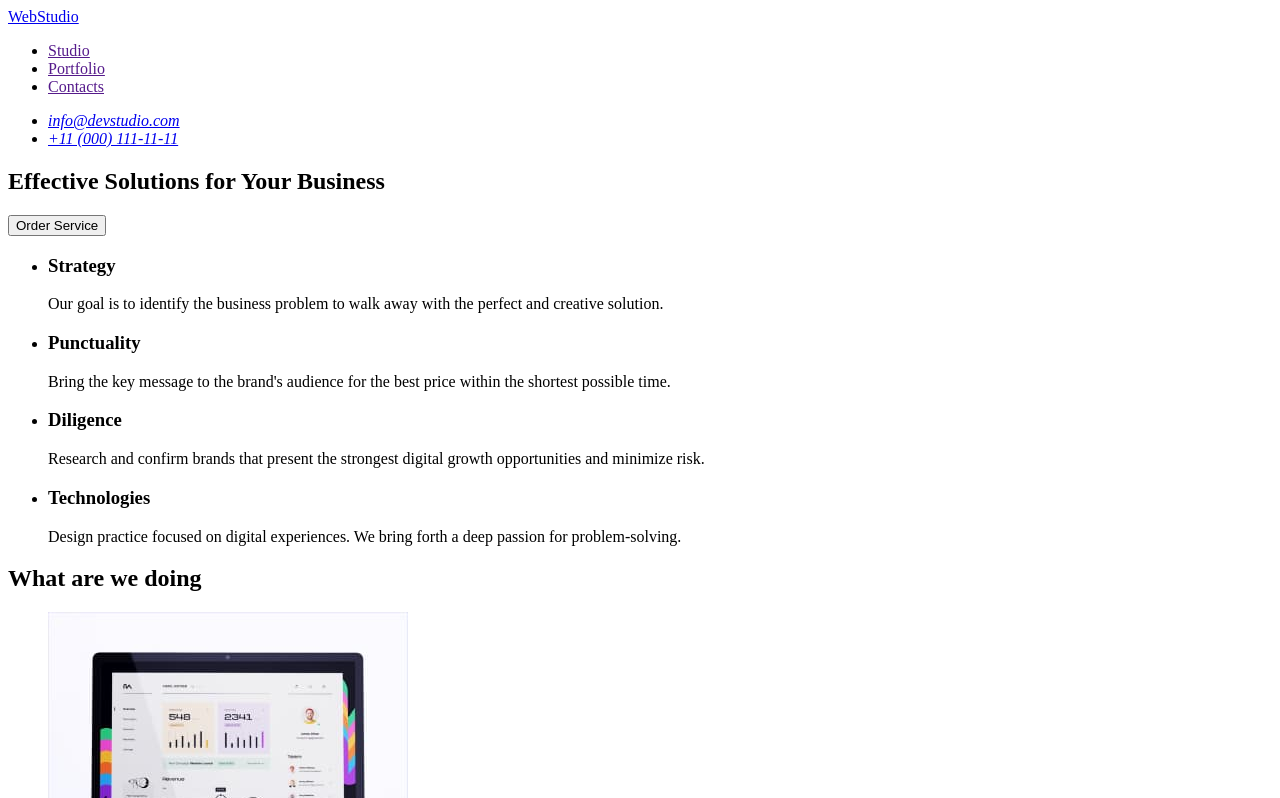
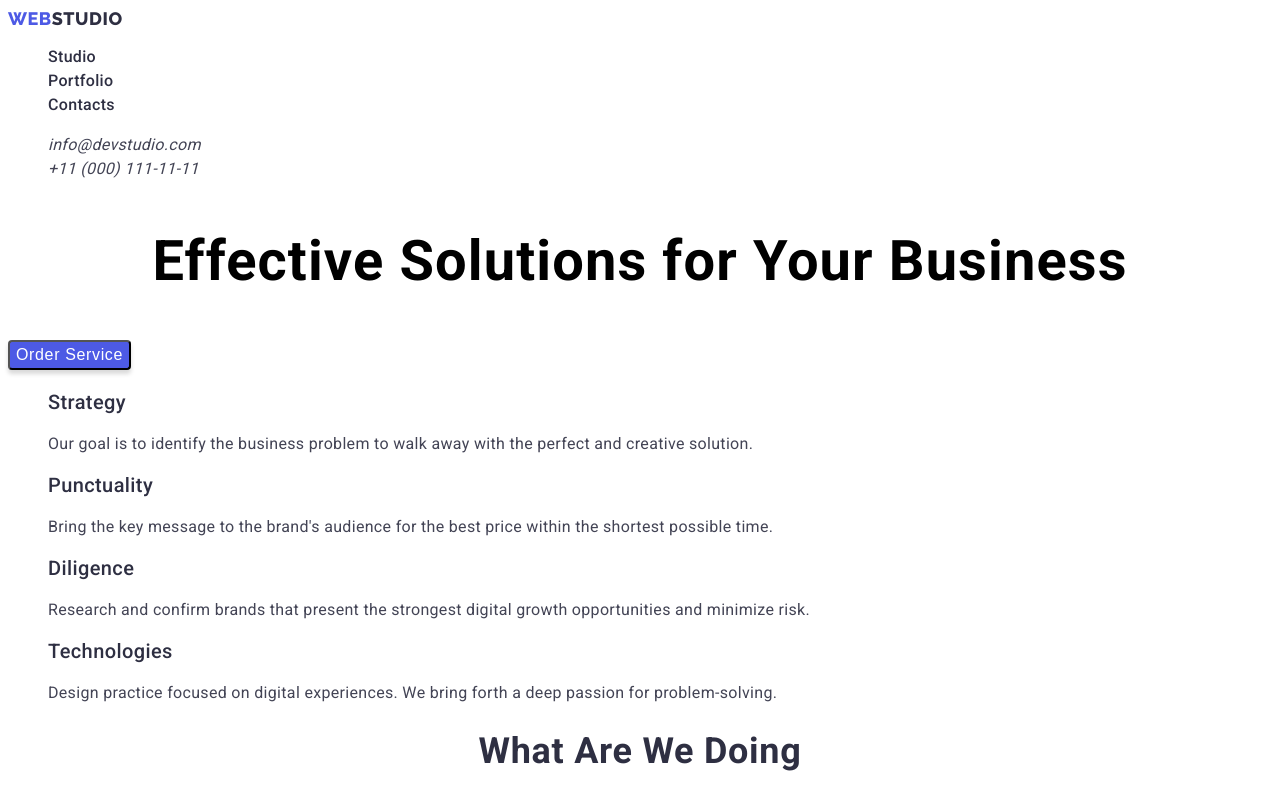
Before and after one commit to AliciaGrykhno/homework-01, a plain HTML site: page index.html in a window 1280 px wide. Shown: the top 798 px of the page. Drawn offline with Linux system fonts and the light colour scheme.

Commit message:
updates for homework-01

```diff
--- a/index.html
+++ b/index.html
@@ -5,67 +5,91 @@
     <meta http-equiv="X-UA-Compatible" content="IE=edge" />
     <meta name="viewport" content="width=device-width, initial-scale=1.0" />
     <title>Effective Solutions for Your Business</title>
+    <link rel="preconnect" href="https://fonts.googleapis.com" />
+    <link rel="preconnect" href="https://fonts.gstatic.com" crossorigin />
+    <link
+      href="https://fonts.googleapis.com/css2?family=Montserrat:wght@400;700&family=Raleway:wght@800&family=Roboto:wght@400;500;700&display=swap"
+      rel="stylesheet"
+    />
+    <link rel="stylesheet" href="./styles.css" />
   </head>
   <body>
-    <header>
-      <nav>
-        <a href="./index.html">WebStudio</a>
-        <ul>
-          <li><a href="">Studio</a></li>
-          <li><a href="">Portfolio</a></li>
-          <li><a href="">Contacts</a></li>
+    <!--Header-->
+    <header class="page-header">
+      <nav class="navigation">
+        <a class="logo link" href="./index.html"
+          >Web<span class="logo-color">Studio</span></a
+        >
+        <ul class="menu list">
+          <li class="menu-item">
+            <a class="menu-link link" href="">Studio</a>
+          </li>
+          <li class="menu-item">
+            <a class="menu-link link" href="./Portfolio.html">Portfolio</a>
+          </li>
+          <li class="menu-item">
+            <a class="menu-link link" href="">Contacts</a>
+          </li>
         </ul>
       </nav>
       <address>
-        <ul>
+        <ul class="list">
           <li>
-            <a href="mailto:info@devstudio.com">info@devstudio.com</a>
+            <a class="contact-mail link" href="mailto:info@devstudio.com"
+              >info@devstudio.com</a
+            >
           </li>
-          <li><a href="tel:+110001111111">+11 (000) 111-11-11</a></li>
+          <li>
+            <a class="contact-phone-number link" href="tel:+110001111111"
+              >+11 (000) 111-11-11</a
+            >
+          </li>
         </ul>
       </address>
     </header>
+    <!--Hero-->
     <main>
-      <section>
-        <h1>Effective Solutions for Your Business</h1>
-        <button type="button">Order Service</button>
+      <section class="hero">
+        <h1 class="main-title">Effective Solutions for Your Business</h1>
+        <button class="modal-btn" type="button">Order Service</button>
       </section>
       <section>
         <h2 hidden>features</h2>
-        <ul>
+        <ul class="list">
           <li>
-            <h3>Strategy</h3>
-            <p>
+            <h3 class="title">Strategy</h3>
+            <p class="description">
               Our goal is to identify the business problem to walk away with the
               perfect and creative solution.
             </p>
           </li>
           <li>
-            <h3>Punctuality</h3>
-            <p>
+            <h3 class="title">Punctuality</h3>
+            <p class="description">
               Bring the key message to the brand's audience for the best price
               within the shortest possible time.
             </p>
           </li>
           <li>
-            <h3>Diligence</h3>
-            <p>
+            <h3 class="title">Diligence</h3>
+            <p class="description">
               Research and confirm brands that present the strongest digital
               growth opportunities and minimize risk.
             </p>
           </li>
           <li>
-            <h3>Technologies</h3>
-            <p>
+            <h3 class="title">Technologies</h3>
+            <p class="description">
               Design practice focused on digital experiences. We bring forth a
               deep passion for problem-solving.
             </p>
           </li>
         </ul>
       </section>
+      <!--What are we doing-->
       <section>
-        <h2>What are we doing</h2>
-        <ul>
+        <h2 class="title-title">What are we doing</h2>
+        <ul class="list">
           <li>
             <img
               src="./images/computer.jpg"
@@ -92,9 +116,10 @@
           </li>
         </ul>
       </section>
+      <!--Our team-->
       <section>
-        <h2>Our Team</h2>
-        <ul>
+        <h2 class="title-title">Our Team</h2>
+        <ul class="list">
           <li>
             <img
               src="./images/section2employees/mark-guerrero.jpg"
@@ -102,8 +127,8 @@
               width="264"
               height="260"
             />
-            <h3>Mark Guerrero</h3>
-            <p>Product Designer</p>
+            <h3 class="title">Mark Guerrero</h3>
+            <p class="description">Product Designer</p>
           </li>
           <li>
             <img
@@ -112,8 +137,8 @@
               width="264"
               height="260"
             />
-            <h3>Tom Ford</h3>
-            <p>Frontend Developer</p>
+            <h3 class="title">Tom Ford</h3>
+            <p class="description">Frontend Developer</p>
           </li>
           <li>
             <img
@@ -122,8 +147,8 @@
               width="264"
               height="260"
             />
-            <h3>Camila Garcia</h3>
-            <p>Marketing</p>
+            <h3 class="title">Camila Garcia</h3>
+            <p class="description">Marketing</p>
           </li>
           <li>
             <img
@@ -132,15 +157,18 @@
               width="264"
               height="260"
             />
-            <h3>Daniel Wilson</h3>
-            <p>UI Designer</p>
+            <h3 class="title">Daniel Wilson</h3>
+            <p class="description">UI Designer</p>
           </li>
         </ul>
       </section>
     </main>
+    <!--Footer-->
     <footer>
-      <a href="./index.html">WebStudio</a>
-      <p>
+      <a class="logo link" href="./index.html"
+        >Web<span class="logo-color">Studio</span></a
+      >
+      <p class="description">
         Increase the flow of customers and sales for your business with digital
         marketing & growth solutions.
       </p>
--- /dev/null
+++ b/styles.css
@@ -0,0 +1,249 @@
+:root {
+  --primary-font: "Roboto", sans-serif;
+  --secondary-font: "Raleway", sans-serif;
+  --accent-color: #9747ff;
+}
+.list {
+  list-style: none;
+}
+.link {
+  text-decoration: none;
+}
+
+body {
+  font-family: var(--primary-font);
+}
+/*======COMPONENTS======*/
+.logo {
+  text-decoration: none;
+
+  font-family: var(--secondary-font);
+  font-weight: 800;
+  font-size: 18px;
+  line-height: 1.17;
+  letter-spacing: 0.03em;
+  text-transform: uppercase;
+  color: #4d5ae5;
+  margin-right: 76px;
+}
+.logo-color {
+  color: #2e2f42;
+}
+
+.menu-link {
+  font-weight: 500;
+  font-size: 16px;
+  line-height: 1.5;
+
+  letter-spacing: 0.02em;
+
+  color: #2e2f42;
+}
+.menu-link:hover,
+.menu-link:focus {
+  color: var(--accent-color);
+  text-decoration-line: underline;
+  border-bottom: 1px solid #9747ff;
+}
+.contact-mail:hover,
+.contact-mail:focus {
+  color: var(--accent-color);
+  text-decoration-line: underline;
+  border-bottom: 1px solid #9747ff;
+}
+.contact-mail {
+  font-family: var(--primary-font);
+  font-size: 16px;
+  line-height: 1.5;
+
+  letter-spacing: 0.02em;
+
+  color: #434455;
+}
+.contact-phone-number:hover,
+.contact-phone-number:focus {
+  color: var(--accent-color);
+  text-decoration-line: underline;
+  border-bottom: 1px solid #9747ff;
+}
+.contact-phone-number {
+  font-family: var(--primary-font);
+  font-size: 16px;
+  line-height: 1.5;
+
+  letter-spacing: 0.02em;
+
+  color: #434455;
+}
+.title {
+  font-style: normal;
+  font-weight: 500;
+  font-size: 20px;
+  line-height: 1.2;
+
+  letter-spacing: 0.02em;
+
+  color: #2e2f42;
+}
+.description {
+  font-style: normal;
+  font-weight: 400;
+  font-size: 16px;
+  line-height: 1.5x;
+
+  letter-spacing: 0.02em;
+
+  color: #434455;
+}
+/*====== /COMPONENTS/ ======*/
+
+/*======HEADER======*/
+.logo {
+  text-decoration: none;
+
+  font-family: var(--secondary-font);
+  font-weight: 800;
+  font-size: 18px;
+  line-height: 1.17;
+  letter-spacing: 0.03em;
+  text-transform: uppercase;
+  color: #4d5ae5;
+  margin-right: 76px;
+}
+.logo-color {
+  color: #2e2f42;
+}
+.menu-link {
+  font-style: normal;
+  font-weight: 500;
+  font-size: 16px;
+  line-height: 1.5;
+
+  letter-spacing: 0.02em;
+
+  color: #2e2f42;
+}
+.menu-link:hover,
+.menu-link:focus {
+  color: var(--accent-color);
+  text-decoration-line: underline;
+  border-bottom: 1px solid #9747ff;
+}
+.contact-mail:hover,
+.contact-mail:focus {
+  color: var(--accent-color);
+  text-decoration-line: underline;
+  border-bottom: 1px solid #9747ff;
+}
+.contact-mail {
+  font-size: 16px;
+  line-height: 1.5;
+
+  letter-spacing: 0.02em;
+
+  color: #434455;
+}
+.contact-phone-number:hover,
+.contact-phone-number:focus {
+  color: var(--accent-color);
+  text-decoration-line: underline;
+  border-bottom: 1px solid #9747ff;
+}
+.contact-phone-number {
+  font-size: 16px;
+  line-height: 1.5;
+
+  letter-spacing: 0.02em;
+
+  color: #434455;
+}
+/*====== /HEADER/ ======*/
+
+/*======HERO======*/
+.main-title {
+  font-weight: 700;
+  font-size: 56px;
+  line-height: 1.1x;
+
+  text-align: center;
+  letter-spacing: 0.02em;
+
+  /*color: #ffffff;*/
+}
+.modal-btn {
+  font-weight: 500;
+  font-size: 16px;
+  line-height: 1.5;
+
+  display: flex;
+  align-items: center;
+  letter-spacing: 0.04em;
+  cursor: pointer;
+
+  color: #ffffff;
+  background: #4d5ae5;
+  box-shadow: 0px 4px 4px rgba(0, 0, 0, 0.15);
+  border-radius: 4px;
+}
+.modal-btn:hover,
+.modal-btn:focus {
+  color: #ffffff;
+  background: #404bbf;
+  box-shadow: 0px 4px 4px rgba(0, 0, 0, 0.15);
+  border-radius: 4px;
+}
+/*====== /HERO/ ======*/
+.title {
+  font-style: normal;
+  font-weight: 500;
+  font-size: 20px;
+  line-height: 1.2;
+
+  letter-spacing: 0.02em;
+
+  color: #2e2f42;
+}
+.description {
+  font-style: normal;
+  font-weight: 400;
+  font-size: 16px;
+  line-height: 1.5x;
+
+  letter-spacing: 0.02em;
+
+  color: #434455;
+}
+.title-title {
+  font-style: normal;
+  font-weight: 700;
+  font-size: 36px;
+  line-height: 1.1;
+
+  text-align: center;
+  letter-spacing: 0.02em;
+  text-transform: capitalize;
+
+  color: #2e2f42;
+}
+.filtr-button {
+  font-family: "Roboto", sans-serif;
+  font-style: normal;
+  font-weight: 500;
+  font-size: 16px;
+  line-height: 1.5;
+
+  display: flex;
+  align-items: center;
+  text-align: center;
+  letter-spacing: 0.04em;
+
+  color: #4d5ae5;
+}
+.filtr-button:hover,
+.filtr-button:focus {
+  color: #ffffff;
+  background: #404bbf;
+  box-shadow: 0px 3px 1px rgba(0, 0, 0, 0.1), 0px 2px 1px rgba(0, 0, 0, 0.08),
+    0px 2px 2px rgba(0, 0, 0, 0.12);
+  border-radius: 4px;
+}
```
Also changed, not shown: Portfolio.html (added, +169 -0 lines), portfolio/banking-app.jpg (added), portfolio/cashless-payement.jpg (added), portfolio/fresh-coffe.jpg (added), portfolio/instagram.jpg (added), portfolio/meditation-app.jpg (added), portfolio/online-courses.jpg (added), portfolio/organic-food.jpg (added), portfolio/screen-illustration.jpg (added), portfolio/taxi.jpg (added), 1 other file.
